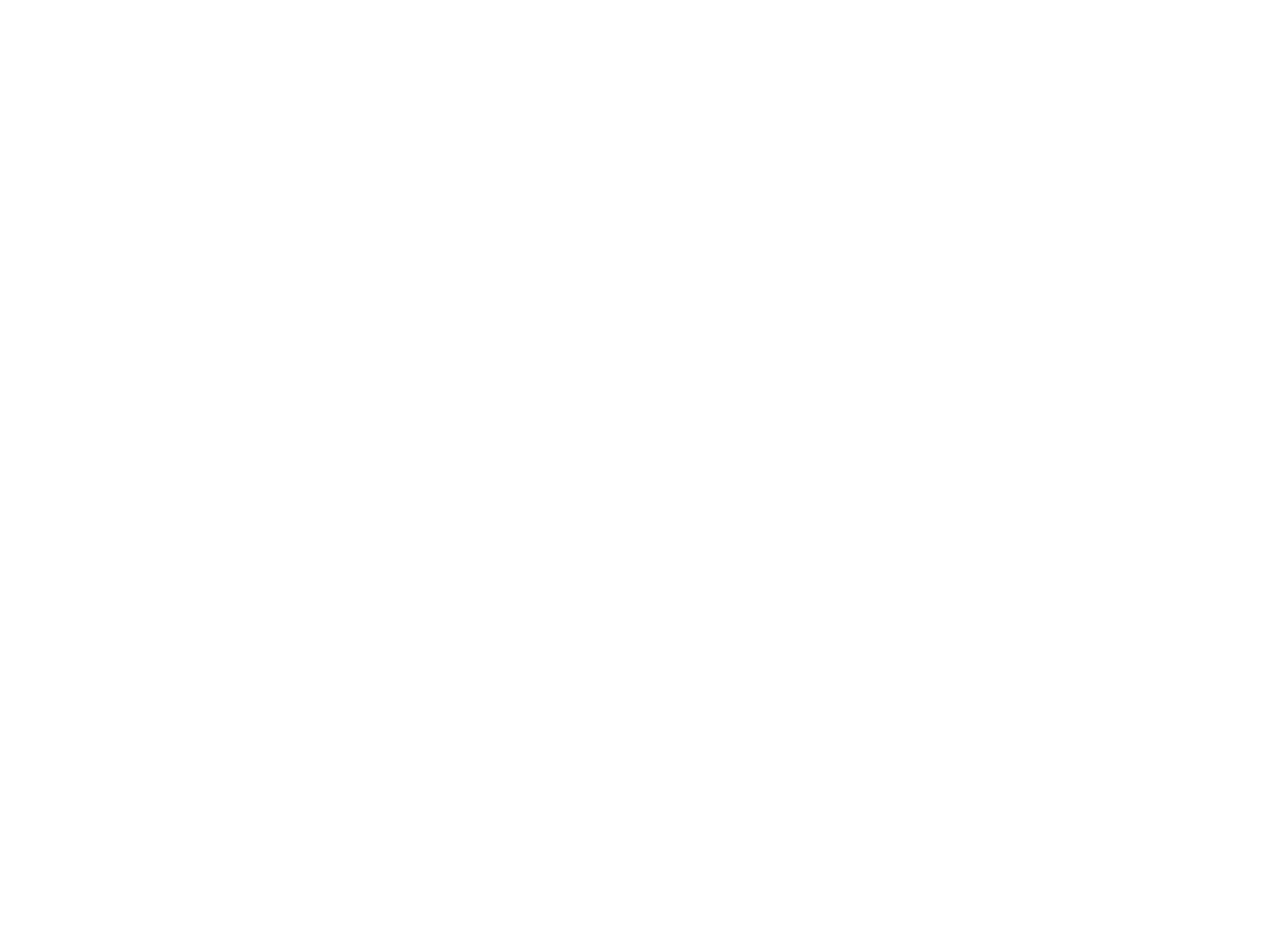
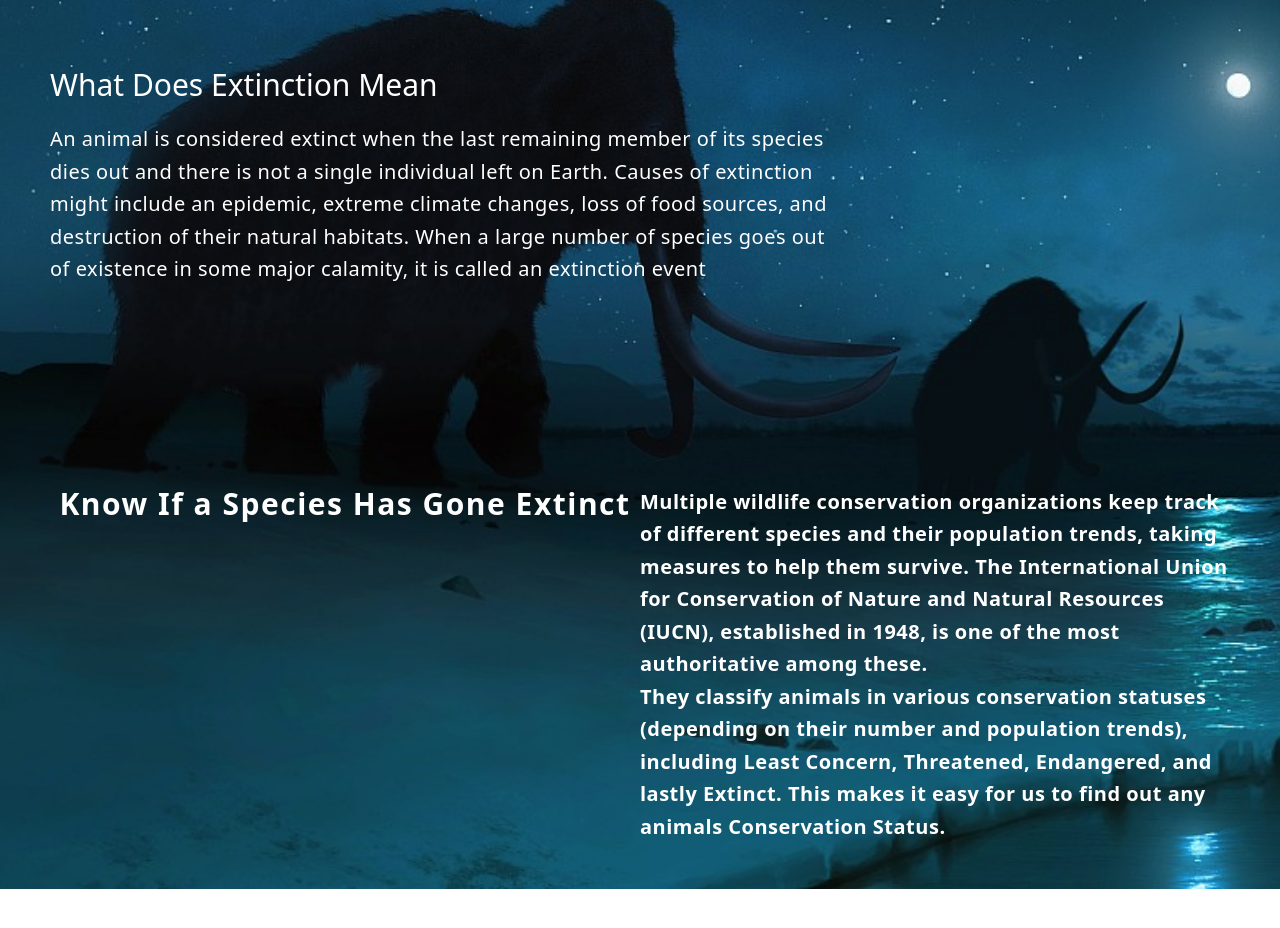
Before and after one commit to KaungKhantHarry/extinctopedia, a Next.js app: page / in a window 1280 px wide. Shown: the part 240-1168 px from the top of the page. Before the commit the page ends 800 px from the top, so only its background shows below. Built offline with nearby package versions, Linux system fonts and the light colour scheme.

Commit message:
feat(components): add Intro component to Home Page

```diff
--- a/src/app/page.tsx
+++ b/src/app/page.tsx
@@ -1,9 +1,12 @@
-import { ThemeToggleButton } from "../components/common/ThemeToggleButton";
+import Intro from '@/components/app/home/Intro/Intro'
+import React from 'react'
 
-export default function Home() {
+const Home = () => {
   return (
     <div>
+      <Intro />
+    </div>
+  )
+}
 
-    </div>
-  );
-}
+export default Home
--- /dev/null
+++ b/src/components/app/home/Intro/Intro.tsx
@@ -0,0 +1,38 @@
+import React from 'react'
+import bgPic from '../../../../../public/home/c464dc16fa164a1eba067271a1253ddb.jpeg'
+
+const Intro = () => {
+  return (
+    <div className='w-full h-[1000px] bg-cover bg-center bg-no-repeat'
+        style={{ backgroundImage: `url(${bgPic.src})` }}>
+        <h1 className='font-serif text-5xl text-white text-center py-10'>
+            All That is Gone! But Not Forgetten
+        </h1>
+        <div className='w-[70%] flex flex-col justify-start p-[50px] gap-5'>
+            <h1 className='text-3xl text-white'>
+                What Does Extinction Mean
+            </h1>
+            <p className='text-xl text-white leading-relaxed tracking-wide'>
+                An animal is considered extinct when the last remaining member of its species dies out and there is not a single individual left on Earth. Causes of extinction might include an epidemic, extreme climate changes, loss of food sources, and destruction of their natural habitats. When a large number of species goes out of existence in some major calamity, it is called an extinction event
+            </p>
+        </div>
+        <div className='flex py-[150px] px-[50px]'>
+            <div className='w-[50%]'>
+                <h1 className='text-center text-white font-bold tracking-wider text-3xl'>
+                    Know If a Species Has Gone Extinct
+                </h1>
+            </div>
+            <div className='w-[50%] text-white font-semibold leading-relaxed tracking-wide text-xl'>
+                <p>
+                    Multiple wildlife conservation organizations keep track of different species and their population trends, taking measures to help them survive. The International Union for Conservation of Nature and Natural Resources (IUCN), established in 1948, is one of the most authoritative among these.
+                </p>
+                <p>
+                    They classify animals in various conservation statuses (depending on their number and population trends), including Least Concern, Threatened, Endangered, and lastly Extinct. This makes it easy for us to find out any animals Conservation Status.
+                </p>
+            </div>
+        </div>
+    </div>
+  )
+}
+
+export default Intro
```
Also changed, not shown: public/home/360_F_562626246_UBBcSYeoteMojyOgMe6YkW2AXT5FmTYw.jpg (added), public/home/c464dc16fa164a1eba067271a1253ddb.jpeg (added).
